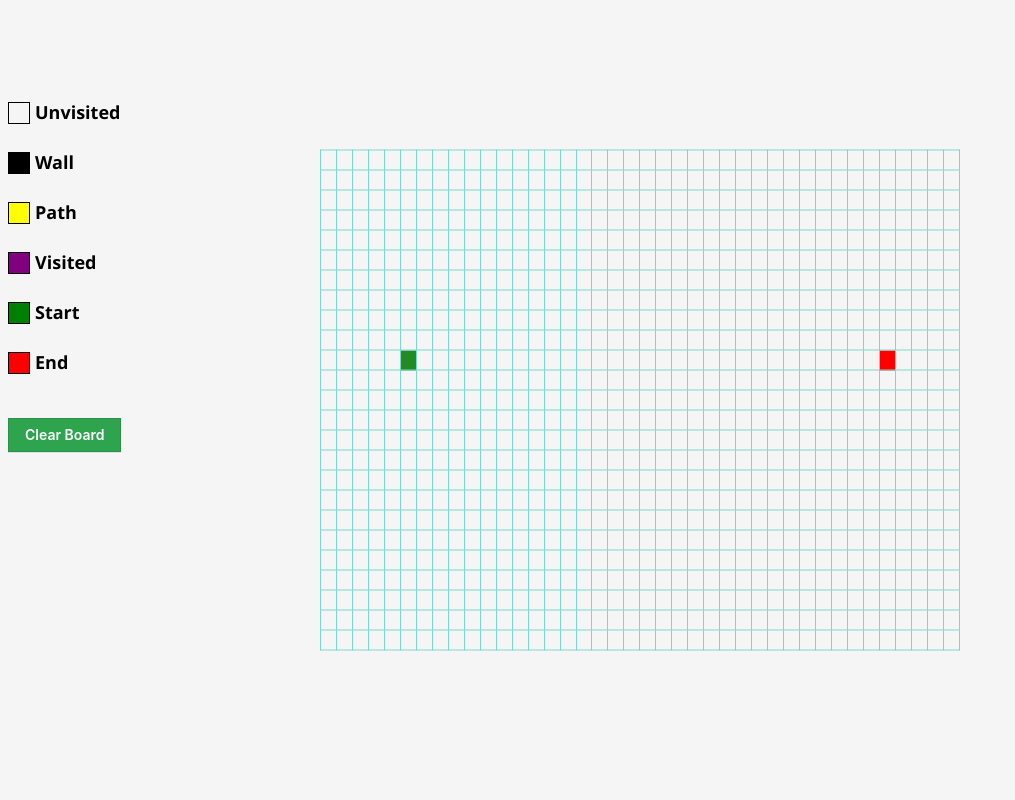
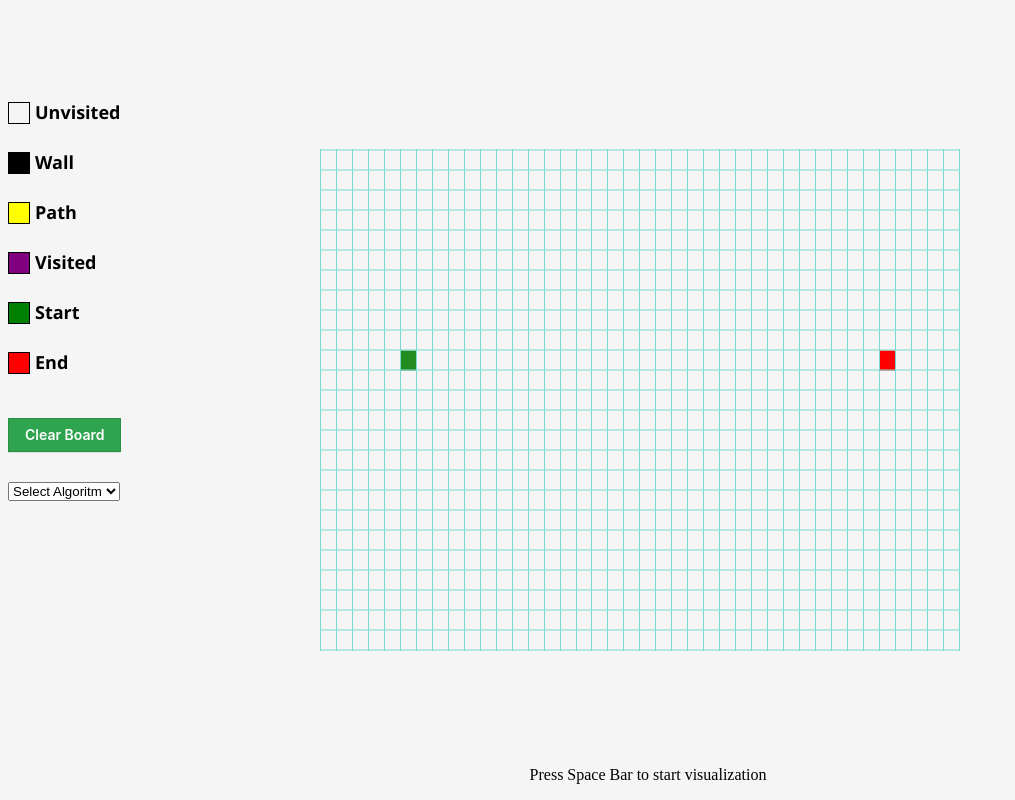
Before and after one commit to freebird1234/PathFinding-Visualizer, a plain HTML site: page index.html in a window 1280 px wide. Shown: the whole page, without its empty margins (0-1015 px from the left). Drawn offline with Linux system fonts and the light colour scheme.

Commit message:
Added BFS , algorithm select options

```diff
--- a/index.html
+++ b/index.html
@@ -1,17 +1,33 @@
 <!DOCTYPE html>
 <html>
   <head>
+    <meta name="viewport" content="width=device-width">
     <title>PathFinding Visualizer</title>
     <link rel="stylesheet" type="text/css" href="style.css" />
   </head>
 
   <body>
     <div id="Legend"></div>
-    <div id="Algorithms"></div>
     <div id="table-container"></div>
     <div id="button-container">
-      <button class="button-3" role="button" onclick="clearBoard()">Clear Board</button>
+      <button class="button-3" role="button" onclick="clearBoard(false)">Clear Board</button>
     </div>
+    <div style="position: relative">
+      <p style="position: fixed; bottom: 0; width:100%; text-align: center">Press Space Bar to start visualization
+      </p>
+  </div>
+
+  <div class ="custom-select" style="width:200px;">
+    <select>
+      <option value="0">Select Algoritm</option>
+      <option value="1">BFS</option>
+      <option value="2">DFS</option>
+      <option value="3">Djikstra</option>
+      <option value="4">A*</option>
+    </select>
+
+  </div>
+
     <script src="script.js" defer></script>
   </body>
 </html>
```
